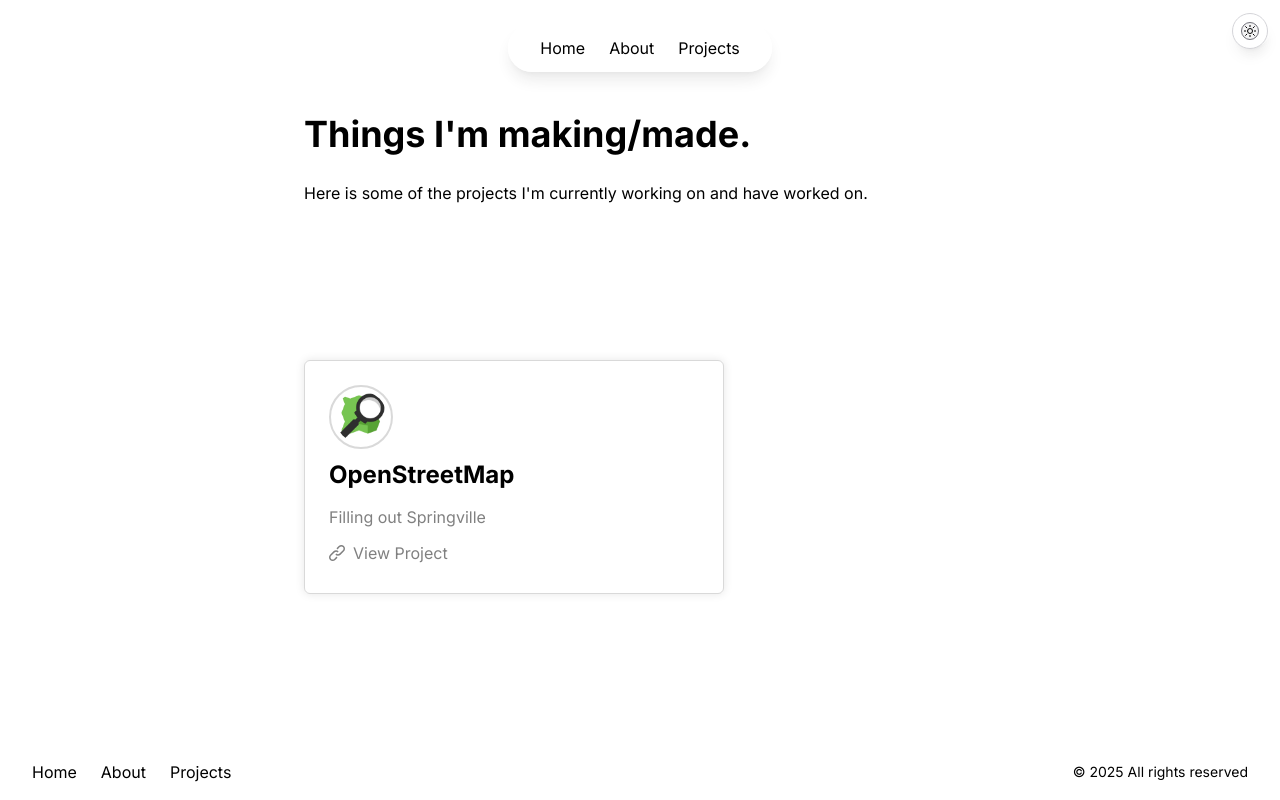
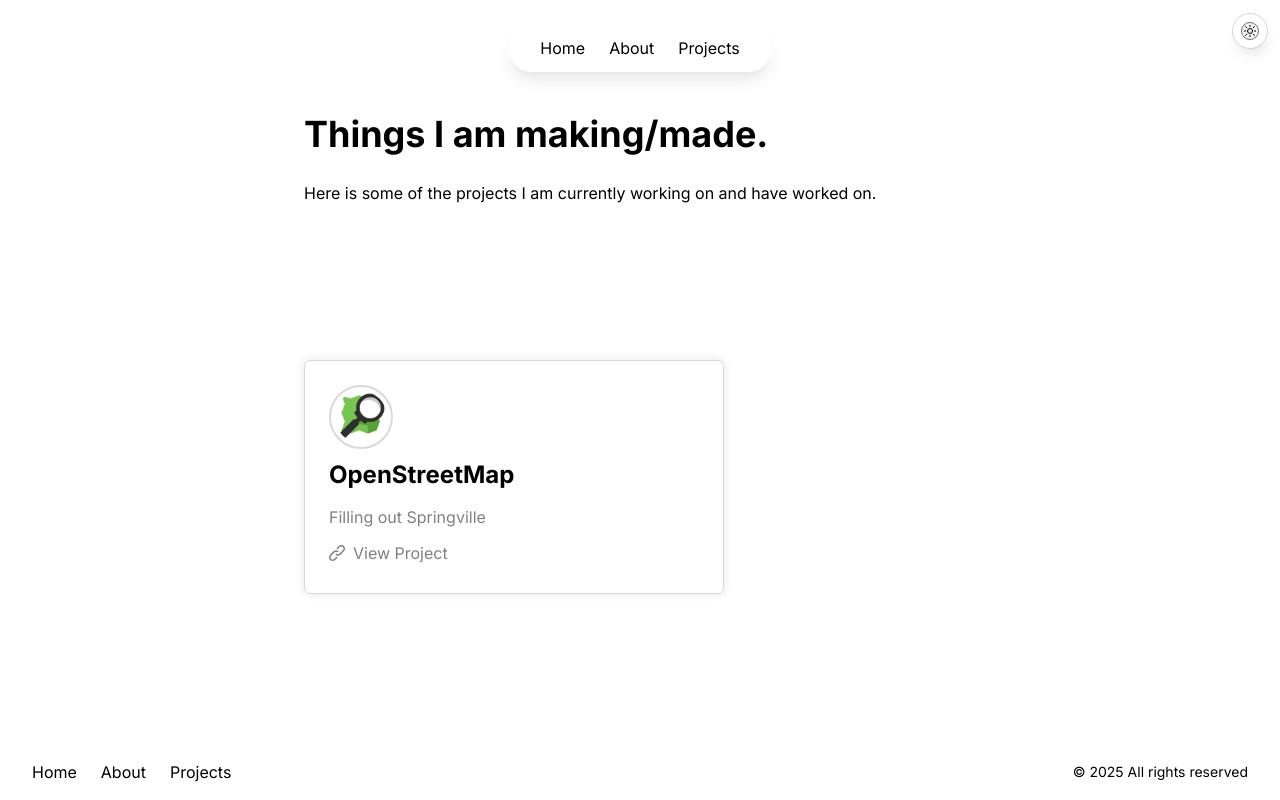
Before and after one commit to BrysonGEnsign/Portfolio, a Next.js app: page /projects in a window 1280 px wide. Built offline with nearby package versions, Linux system fonts and the light colour scheme.

Commit message:
Cant have" '  "

```diff
--- a/src/app/about/page.js
+++ b/src/app/about/page.js
@@ -27,14 +27,14 @@ export default function About() {
         {/* Left: Text */}
         <div className="text-left max-w-xl lg:mr-12">
           <h1 className="text-4xl font-bold mb-6 leading-tight">
-            I’m Bryson. I live in Utah, <br /> where I turn ideas into code.
+            I am Bryson. I live in Utah, <br /> where I turn ideas into code.
           </h1>
 
           <p className="text-md text-gray-600 dark:text-gray-300 mb-4 leading-relaxed">
             I am a firm beleiver of doing. When you have an idea even if it is something just for fun. I find joy and accomplishment in trying to figure out how I would implement or create my idea. Most of my ideas are how I would create or implement things into games. such as how would I create an inventory system, or a gacha system and the list goes on. Basically I think that when we attempt to implement and create we learn a lot more then we could just reading in a book.
           </p>
           <p className="text-md text-gray-600 dark:text-gray-300 mb-4 leading-relaxed">
-            Don't get me wrong though I love reading. Some of my favorites currently are, The Book of Mormon, Anything Brandon Sanderson and I do enjoy reading a good webnovel.
+            Do not get me wrong though I love reading. Some of my favorites currently are, The Book of Mormon, Anything Brandon Sanderson and I do enjoy reading a good webnovel.
           </p>
 
 
--- a/src/app/projects/page.js
+++ b/src/app/projects/page.js
@@ -44,10 +44,10 @@ export default function Projects() {
     {/* Title and description */}
     <div className="title-container">
       <h1 className="text-4xl font-bold mb-6 leading-tight">
-        Things I'm making/made.
+        Things I am making/made.
       </h1>
       <p style={{ marginBottom: "40px" }}>
-        Here is some of the projects I'm currently working on and have worked on.
+        Here is some of the projects I am currently working on and have worked on.
       </p>
     </div>
 
```
